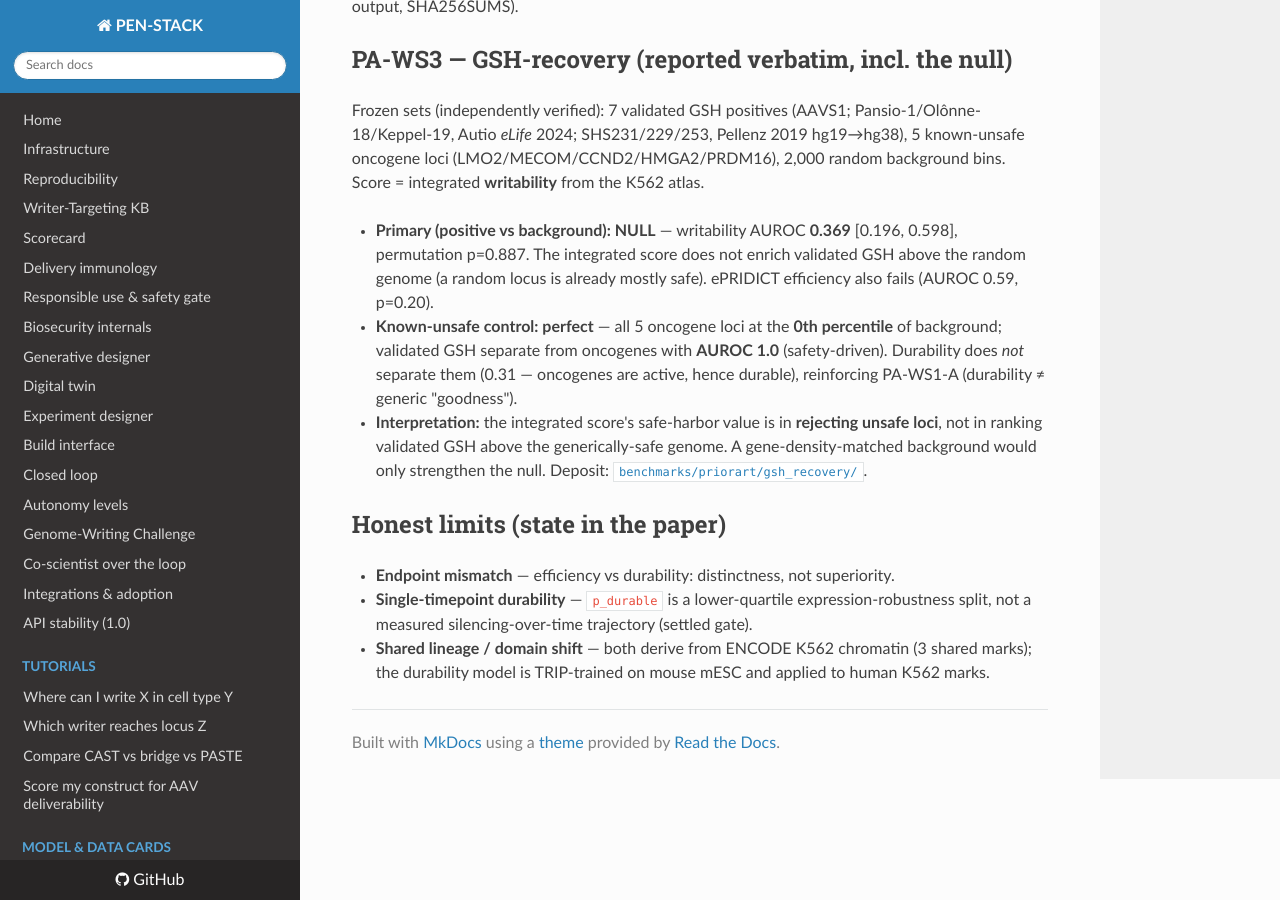
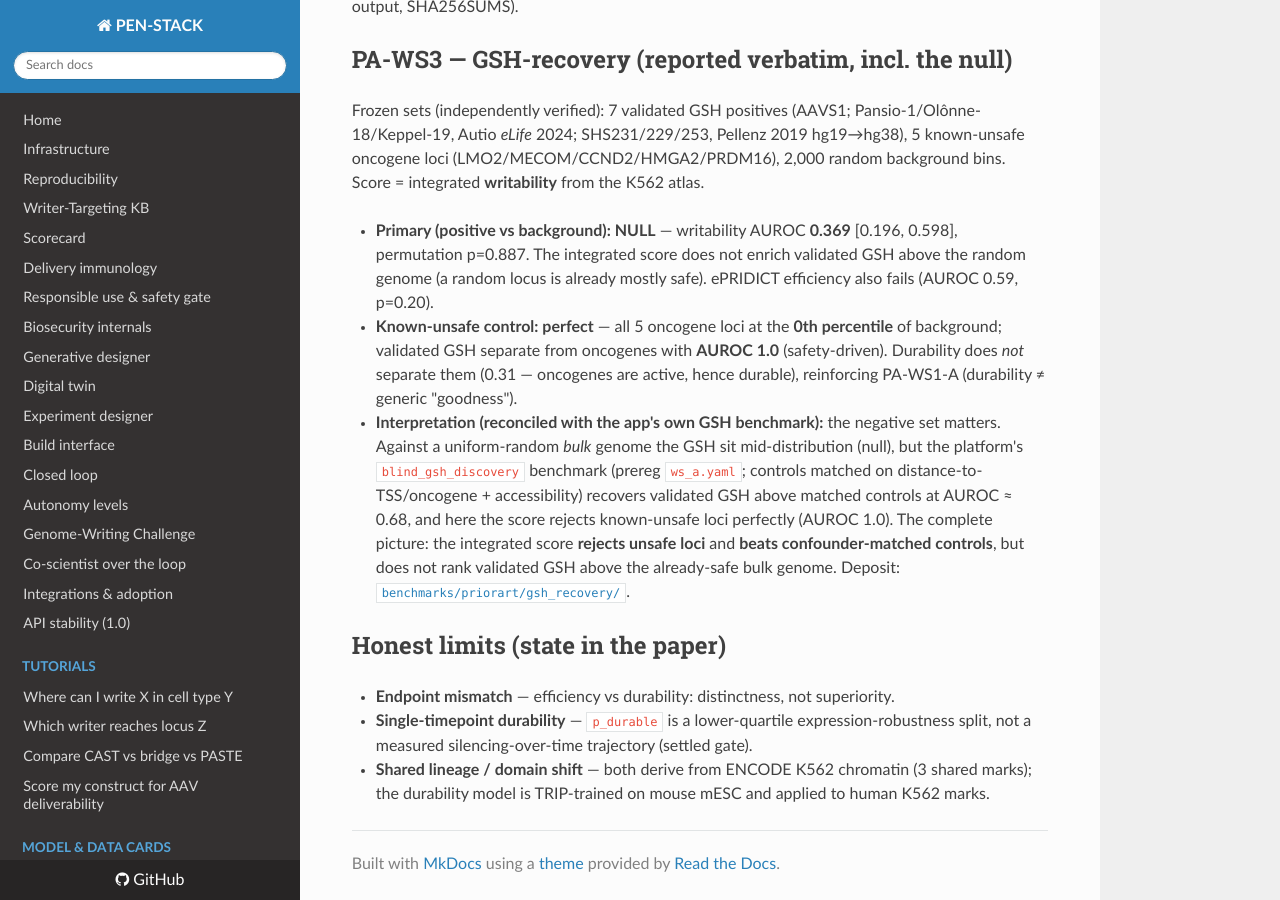
Before and after one commit to ahmedanees-m/pen-stack, an MkDocs documentation site: the page built from docs/cards/priorart.md, in a window 1280 px wide and 900 px high, scrolled down 1365 px. Built offline with MkDocs 1.6.1, drawn with Linux system fonts in a browser that asks for light colours; nearby versions of some CDN libraries.

Commit message:
WS-PRIORART: reconcile PA-WS3 GSH-recovery with the app's matched-control benchmark
The PA-WS3 README/card claimed a matched background 'would only strengthen the
null' — contradicted by the platform's own blind_gsh_discovery benchmark (prereg
ws_a.yaml), which matches controls on distance-to-TSS/oncogene + accessibility and
recovers validated GSH above them at AUROC ~0.68. Corrected to the reconciled
picture: the integrated score rejects known-unsafe loci (AUROC 1.0), beats
confounder-matched controls (~0.68), but does not rank validated GSH above the
already-safe bulk genome (0.37 vs uniform-random) — the negative set matters. No
numbers change; the misleading interpretive claim is fixed.

```diff
--- a/docs/cards/priorart.md
+++ b/docs/cards/priorart.md
@@ -50,9 +50,13 @@ Frozen sets (independently verified): 7 validated GSH positives (AAVS1; Pansio-1
 - **Known-unsafe control: perfect** — all 5 oncogene loci at the **0th percentile** of background; validated GSH
   separate from oncogenes with **AUROC 1.0** (safety-driven). Durability does *not* separate them (0.31 —
   oncogenes are active, hence durable), reinforcing PA-WS1-A (durability ≠ generic "goodness").
-- **Interpretation:** the integrated score's safe-harbor value is in **rejecting unsafe loci**, not in ranking
-  validated GSH above the generically-safe genome. A gene-density-matched background would only strengthen the
-  null. Deposit: [`benchmarks/priorart/gsh_recovery/`](../../benchmarks/priorart/gsh_recovery/).
+- **Interpretation (reconciled with the app's own GSH benchmark):** the negative set matters. Against a
+  uniform-random *bulk* genome the GSH sit mid-distribution (null), but the platform's `blind_gsh_discovery`
+  benchmark (prereg `ws_a.yaml`; controls matched on distance-to-TSS/oncogene + accessibility) recovers validated
+  GSH above matched controls at AUROC ≈ 0.68, and here the score rejects known-unsafe loci perfectly (AUROC 1.0).
+  The complete picture: the integrated score **rejects unsafe loci** and **beats confounder-matched controls**,
+  but does not rank validated GSH above the already-safe bulk genome. Deposit:
+  [`benchmarks/priorart/gsh_recovery/`](../../benchmarks/priorart/gsh_recovery/).
 
 ## Honest limits (state in the paper)
 - **Endpoint mismatch** — efficiency vs durability: distinctness, not superiority.
```
Also changed, not shown: benchmarks/priorart/gsh_recovery/README.md (+9 -3 lines).
